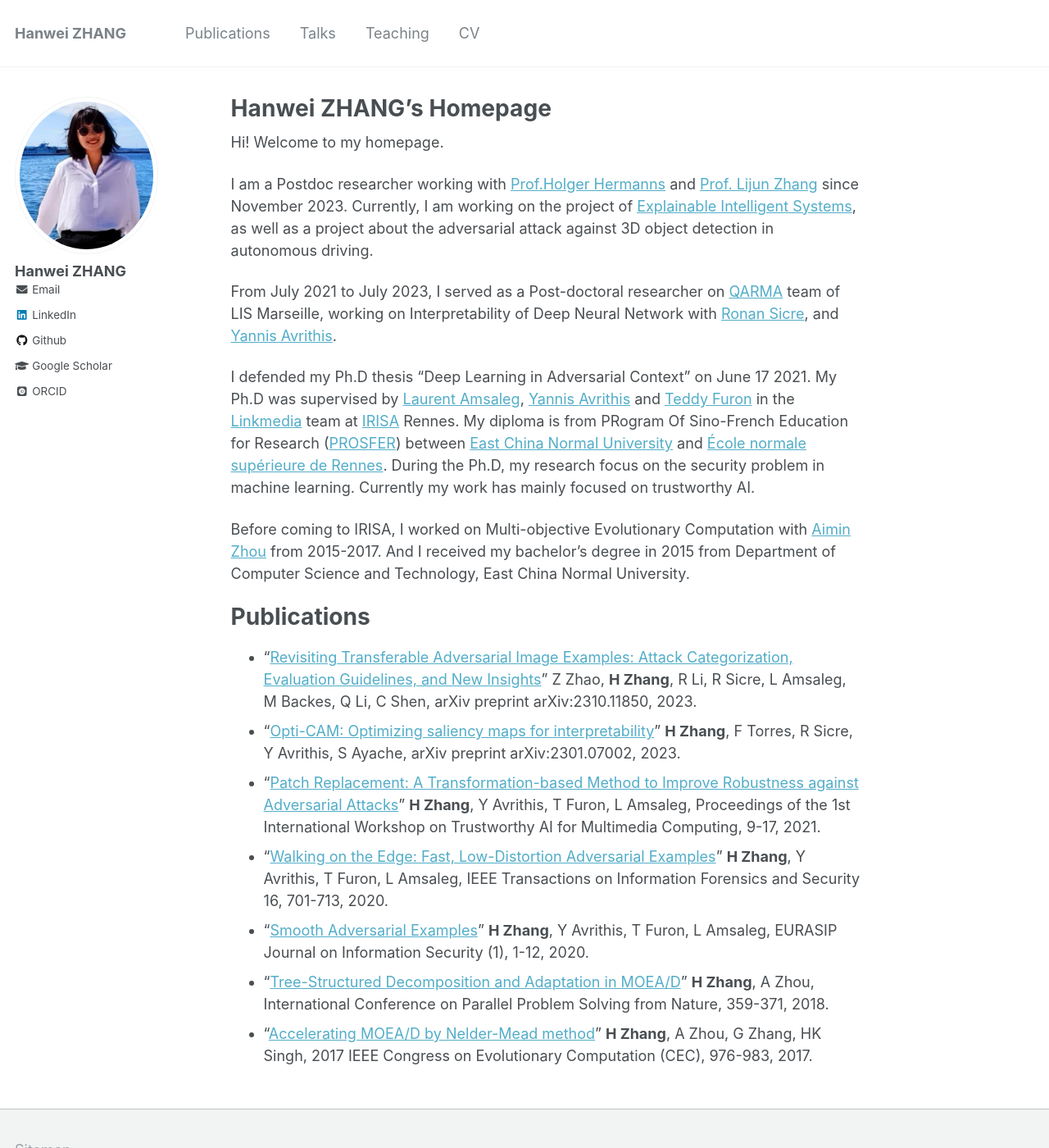
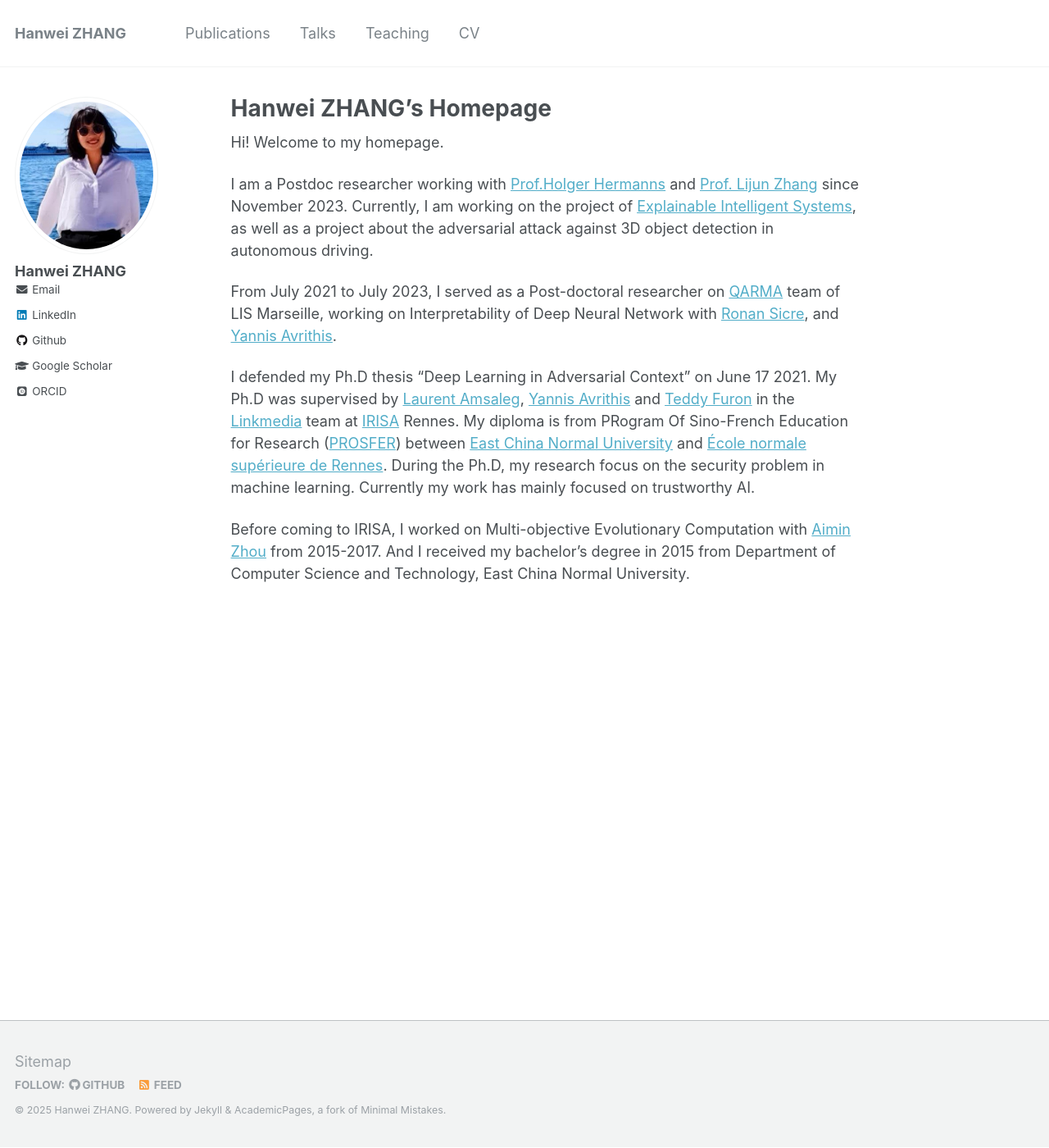
Before and after one commit to hanwei0912/hanwei0912.github.io, a Jekyll site: the page built from _pages/about.md, in a window 1280 px wide and 1400 px high. Shown: the whole window at 82% size. Built offline with Jekyll 4.4.1, drawn with Linux system fonts in a browser that asks for light colours; some web fonts are replaced.

Commit message:
Update about.md

```diff
--- a/_pages/about.md
+++ b/_pages/about.md
@@ -19,27 +19,3 @@ My diploma is from PRogram Of Sino-French Education for Research ([PROSFER](http
 During the Ph.D, my research focus on the security problem in machine learning. Currently my work has mainly focused on trustworthy AI.
 
 Before coming to IRISA, I worked on Multi-objective Evolutionary Computation with [Aimin Zhou](https://faculty.ecnu.edu.cn/s/1949/t/22631/main.jspy) from 2015-2017. And I received my bachelor's degree in 2015 from Department of Computer Science and Technology, East China Normal University.
-
-Publications
-===============
-* "[Revisiting Transferable Adversarial Image Examples: Attack Categorization, Evaluation Guidelines, and New Insights](https://arxiv.org/abs/2310.11850)"
-Z Zhao, __H Zhang__, R Li, R Sicre, L Amsaleg, M Backes, Q Li, C Shen,
-arXiv preprint arXiv:2310.11850, 2023.
-* "[Opti-CAM: Optimizing saliency maps for interpretability](https://arxiv.org/pdf/2301.07002.pdf)"
-__H Zhang__, F Torres, R Sicre, Y Avrithis, S Ayache,
-arXiv preprint arXiv:2301.07002, 2023.
-* "[Patch Replacement: A Transformation-based Method to Improve Robustness against Adversarial Attacks](https://hal.archives-ouvertes.fr/hal-03363999/file/workshop.pdf)"
-__H Zhang__, Y Avrithis, T Furon, L Amsaleg,
-Proceedings of the 1st International Workshop on Trustworthy AI for Multimedia Computing, 9-17, 2021.
-* "[Walking on the Edge: Fast, Low-Distortion Adversarial Examples](https://arxiv.org/abs/1912.02153)"
-__H Zhang__, Y Avrithis, T Furon, L Amsaleg,
-IEEE Transactions on Information Forensics and Security 16, 701-713, 2020.
-* "[Smooth Adversarial Examples](https://arxiv.org/abs/1903.11862)"
-__H Zhang__, Y Avrithis, T Furon, L Amsaleg,
-EURASIP Journal on Information Security (1), 1-12, 2020.
-* "[Tree-Structured Decomposition and Adaptation in MOEA/D](https://link.springer.com/chapter/10.1007/978-3-319-99253-2_29)"
-__H Zhang__, A Zhou,
-International Conference on Parallel Problem Solving from Nature, 359-371, 2018.
-* "[Accelerating MOEA/D by Nelder-Mead method](https://ieeexplore.ieee.org/document/7969414/)"
-__H Zhang__, A Zhou, G Zhang, HK Singh,
-2017 IEEE Congress on Evolutionary Computation (CEC), 976-983, 2017.
```
